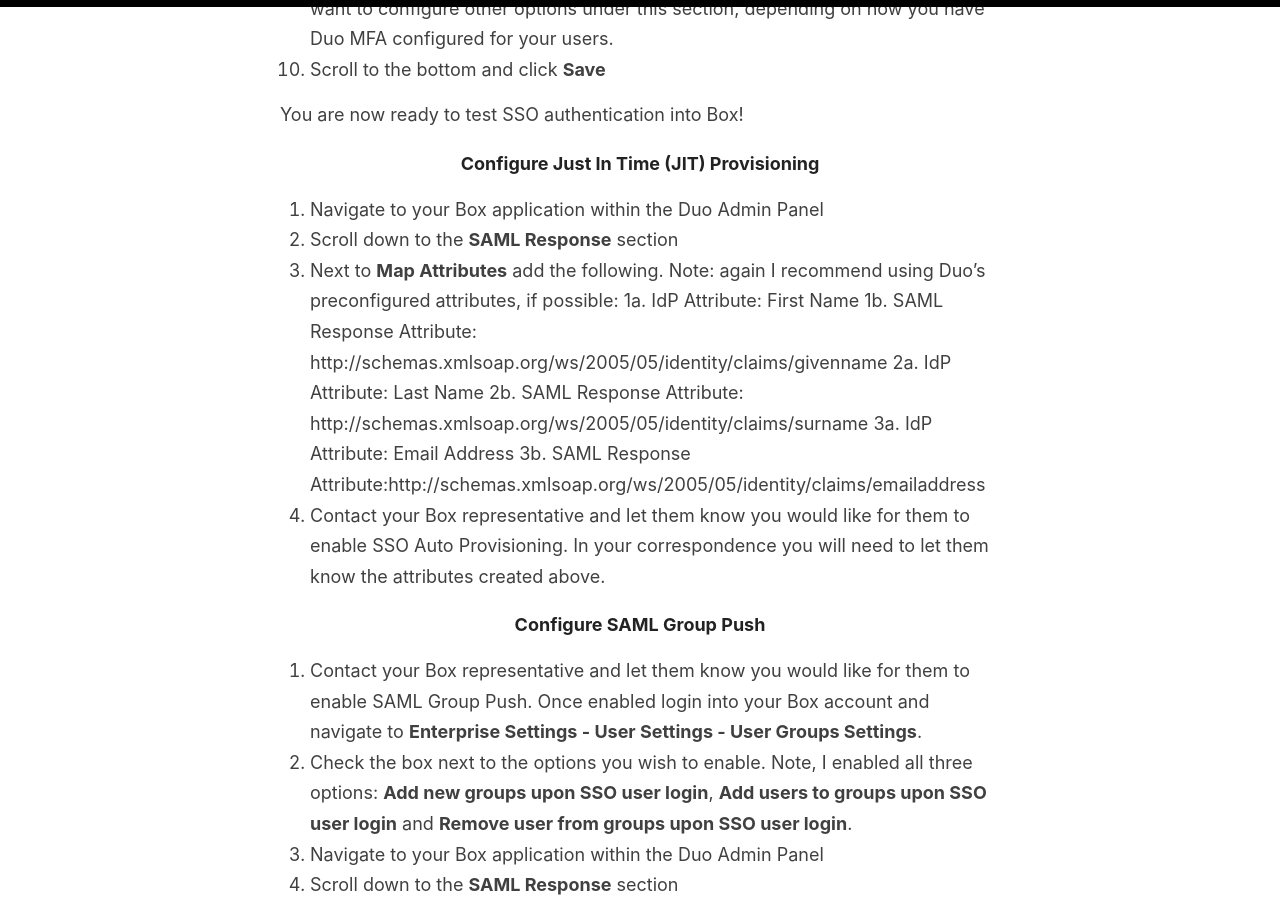
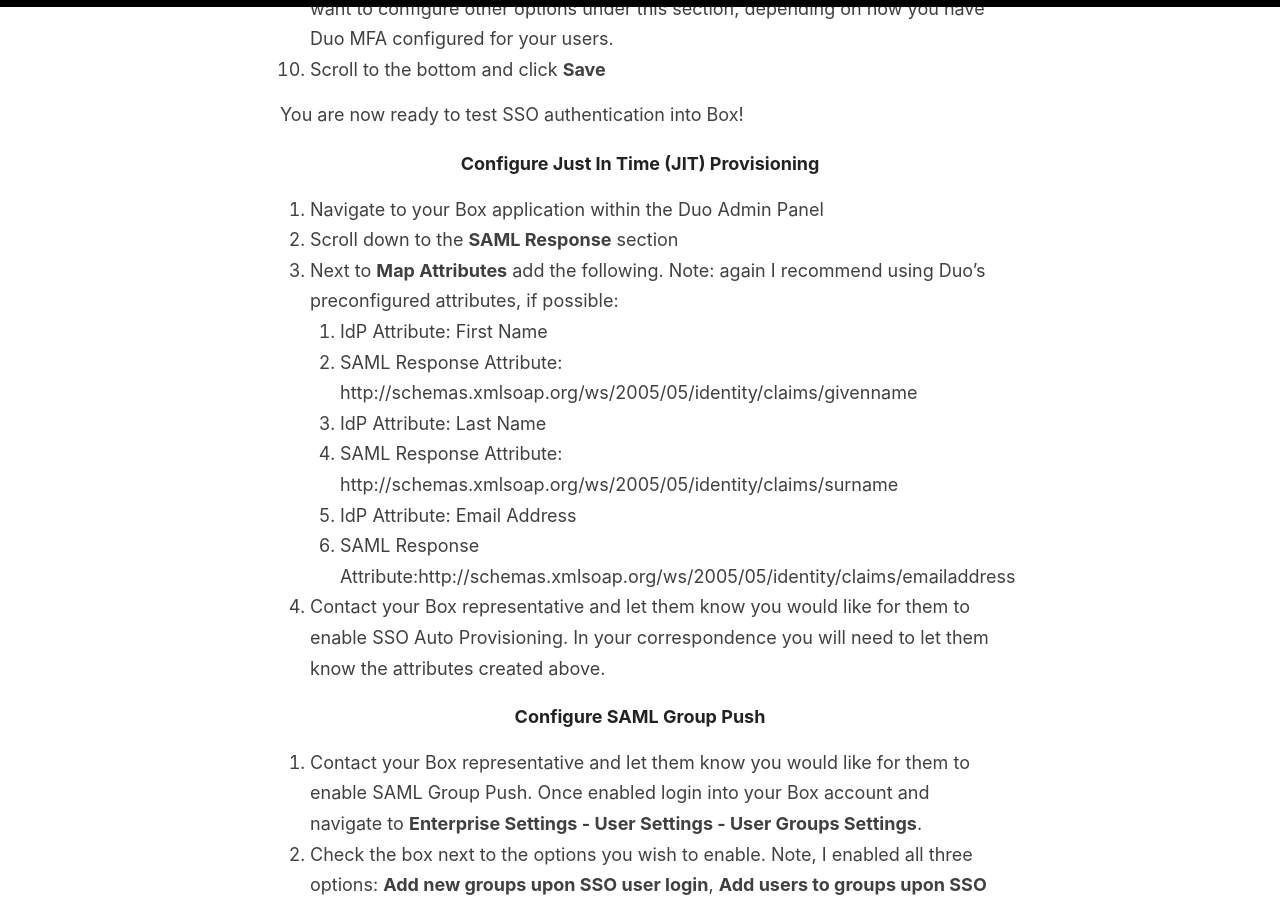
Before and after one commit to christophe81/christophe81.github.io, a Jekyll site: the page built from _posts/2020-5-20-Duo SSO-Box.md, in a window 1280 px wide and 900 px high, scrolled down 2400 px. Built offline with Jekyll 4.4.1, drawn with Linux system fonts in a browser that asks for light colours; comment, search, counter and statistics services are not loaded.

Commit message:
Update 2020-5-20-Duo SSO-Box.md

```diff
--- a/_posts/2020-5-20-Duo SSO-Box.md
+++ b/_posts/2020-5-20-Duo SSO-Box.md
@@ -60,12 +60,12 @@
 1. Navigate to your Box application within the Duo Admin Panel
 2. Scroll down to the **SAML Response** section
 3. Next to **Map Attributes** add the following. Note: again I recommend using Duo's preconfigured attributes, if possible:
-   1a. IdP Attribute: First Name
-   1b. SAML Response Attribute: http://schemas.xmlsoap.org/ws/2005/05/identity/claims/givenname
-   2a. IdP Attribute: Last Name
-   2b. SAML Response Attribute: http://schemas.xmlsoap.org/ws/2005/05/identity/claims/surname
-   3a. IdP Attribute: Email Address
-   3b. SAML Response Attribute:http://schemas.xmlsoap.org/ws/2005/05/identity/claims/emailaddress
+   1. IdP Attribute: First Name
+   2. SAML Response Attribute: http://schemas.xmlsoap.org/ws/2005/05/identity/claims/givenname
+   3. IdP Attribute: Last Name
+   4. SAML Response Attribute: http://schemas.xmlsoap.org/ws/2005/05/identity/claims/surname
+   5. IdP Attribute: Email Address
+   6. SAML Response Attribute:http://schemas.xmlsoap.org/ws/2005/05/identity/claims/emailaddress
 4. Contact your Box representative and let them know you would like for them to enable SSO Auto Provisioning. In your correspondence you will need to let them know the attributes created above.
 
 #### Configure SAML Group Push
```
